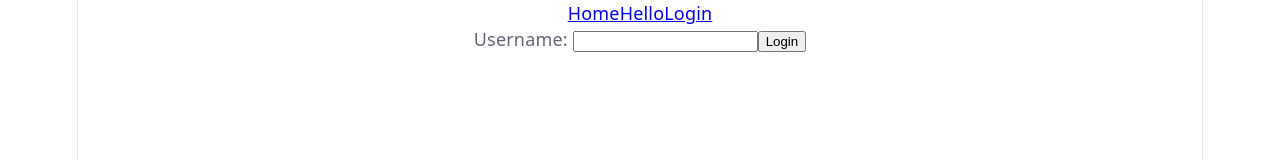
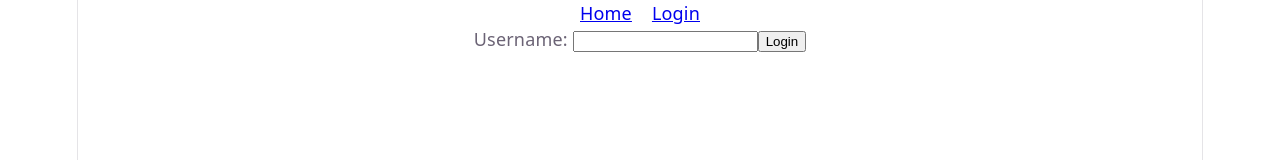
Before and after one commit to Quak1/chuy-gbf, a Vue app in the folder frontend/: page /login in a window 1280 px wide. Shown: the top 160 px of the page. Built offline with nearby package versions, Linux system fonts and the light colour scheme.

Commit message:
remove helloworld component

```diff
--- a/frontend/src/App.vue
+++ b/frontend/src/App.vue
@@ -11,10 +11,16 @@ const itemsURL = computed(() => {
 <template>
   <nav>
     <RouterLink to="/">Home</RouterLink>
-    <RouterLink to="/hello">Hello</RouterLink>
     <RouterLink v-if="user" :to="itemsURL">Items</RouterLink>
     <RouterLink v-if="!user" to="/login">Login</RouterLink>
+    <RouterLink v-if="user" to="/items">Items Admin</RouterLink>
     <button v-if="user" @click="logout">Logout</button>
   </nav>
   <RouterView />
 </template>
+
+<style>
+nav > * {
+  margin: 10px;
+}
+</style>
--- a/frontend/src/components/HelloWorld.vue
+++ /dev/null
@@ -1,16 +0,0 @@
-<script setup lang="ts">
-import { ref } from 'vue'
-
-const count = ref(0)
-</script>
-
-<template>
-  <section id="center">
-    <div>
-      <h1>Hello, world!</h1>
-    </div>
-    <button type="button" class="counter" @click="count++">
-      Count is {{ count }}
-    </button>
-  </section>
-</template>
--- a/frontend/src/router.ts
+++ b/frontend/src/router.ts
@@ -1,6 +1,5 @@
 import { createRouter, createWebHistory } from "vue-router";
 import ItemTable from "./components/ItemTable.vue";
-import HelloWorld from "./components/HelloWorld.vue";
 import NotFound from "./components/NotFound.vue";
 import Login from "./components/Login.vue";
 import ItemList from "./components/ItemList.vue";
@@ -10,7 +9,6 @@ export const router = createRouter({
   history: createWebHistory(),
   routes: [
     { path: "/", name: "Home", component: ItemTable },
-    { path: "/hello", name: "Hello", component: HelloWorld },
     { path: "/:pathMatch(.*)*", name: "NotFound", component: NotFound },
     { path: "/login", name: "Login", component: Login },
     { path: "/items", name: "Items", component: ItemList },
```
